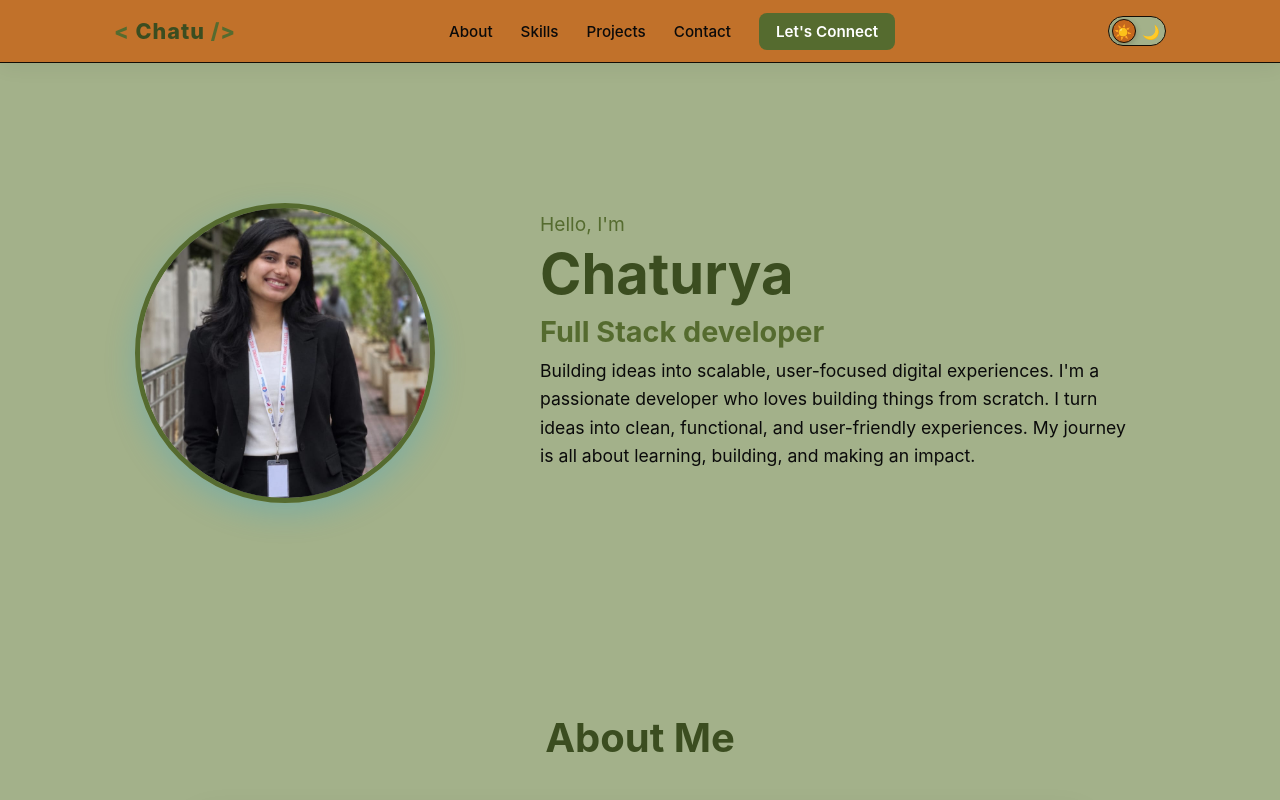
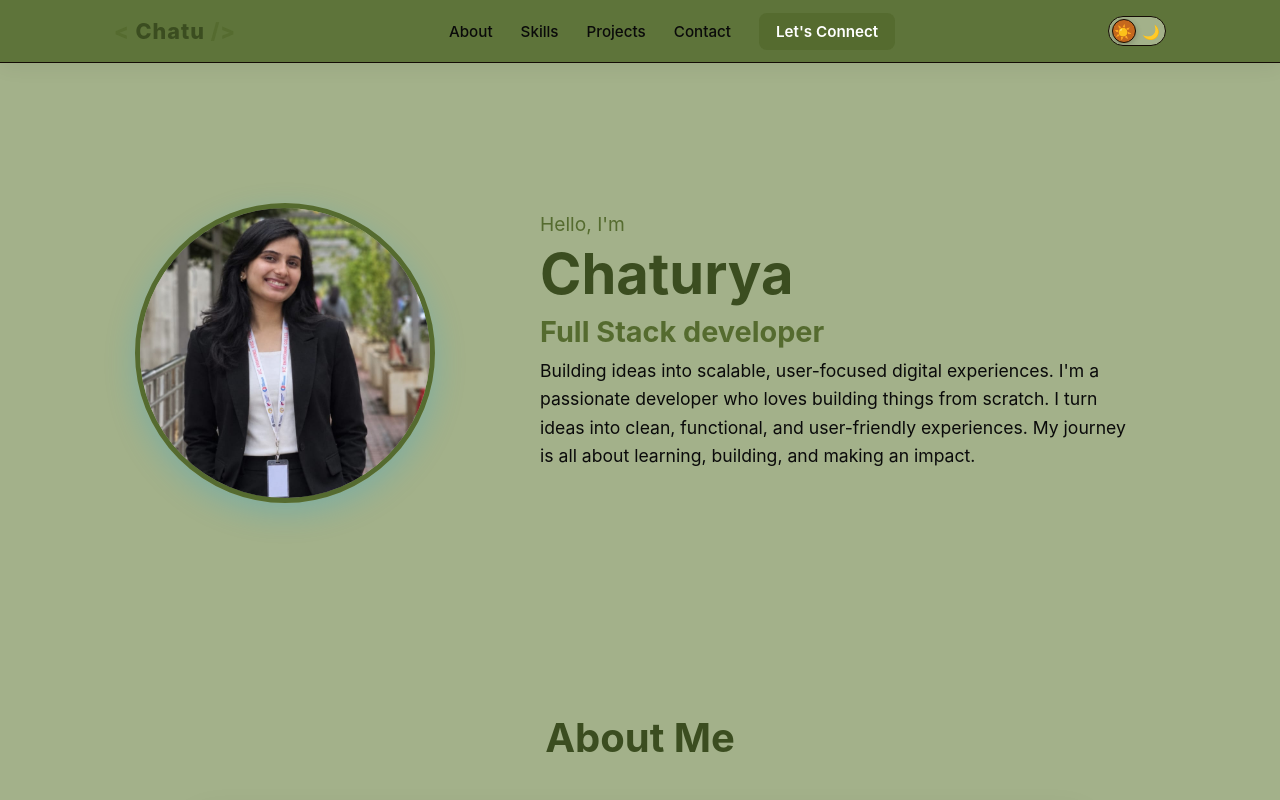
Before and after one commit to mohhhan/Chaturya-__portfolio, a React (Vite) app: page / in a window 1280 px wide. Shown: the top 800 px of the page. Built offline with nearby package versions, Linux system fonts and the light colour scheme.

Commit message:
Change Navbar background color to dark olive green

```diff
--- a/src/components/Navbar.css
+++ b/src/components/Navbar.css
@@ -3,7 +3,7 @@
     top: 0;
     z-index: 1000;
 
-    background: color-mix(in srgb, var(--surface) 88%, transparent);
+    background: color-mix(in srgb, #556B2F 88%, transparent);
     backdrop-filter: blur(14px);
     -webkit-backdrop-filter: blur(14px);
 
```
